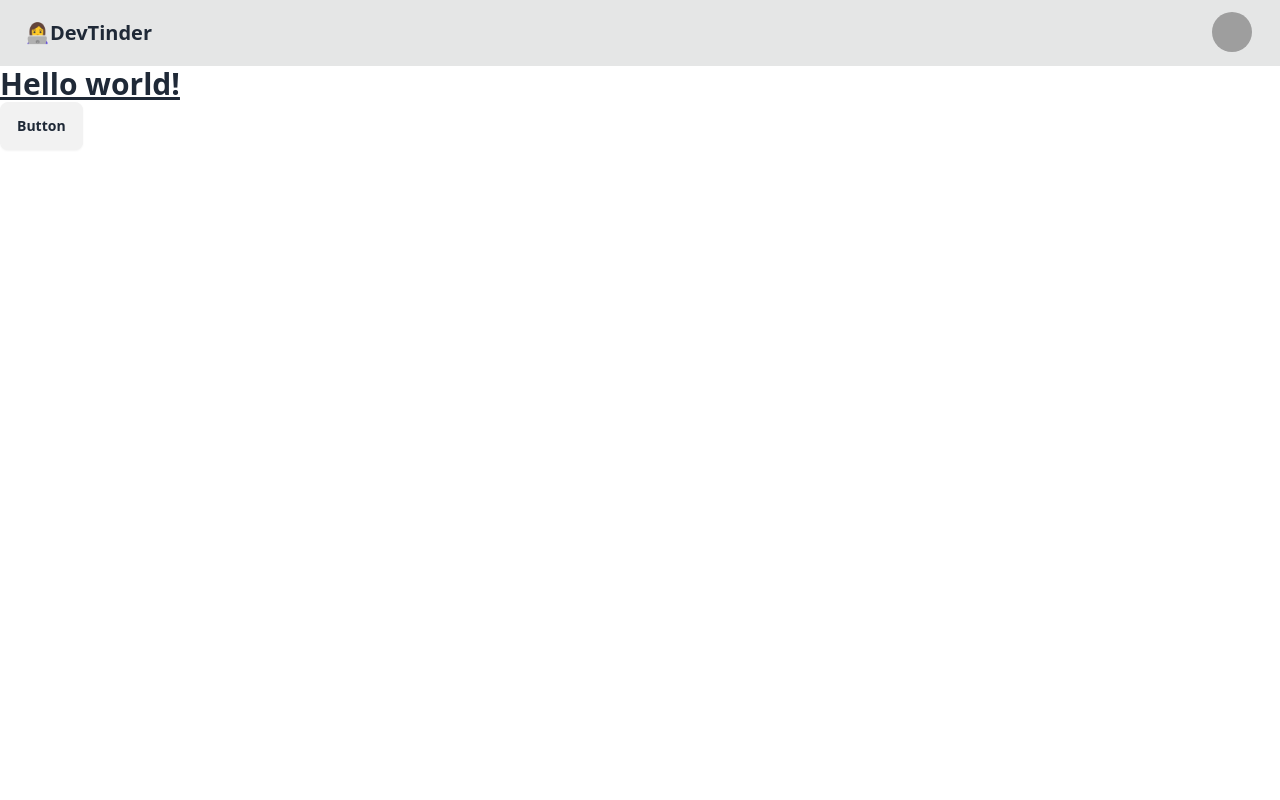
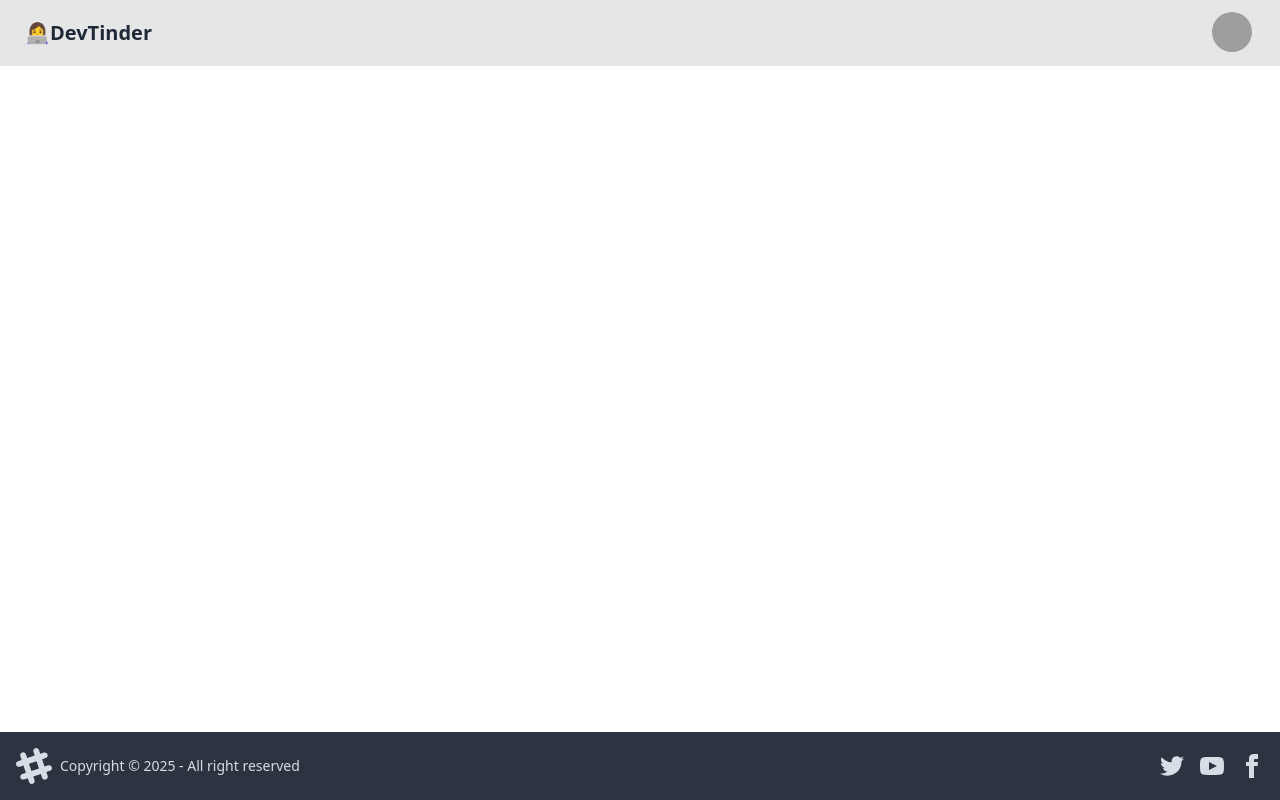
Before and after one commit to Ravi43chaurasiya/DevTinder-Frontend, a React (Vite) app: page / in a window 1280 px wide. Built offline with nearby package versions, Linux system fonts and the light colour scheme; grey boxes are pictures that could not be loaded.

Commit message:
routing using react-router-dom

```diff
--- a/package.json
+++ b/package.json
@@ -11,7 +11,8 @@
   },
   "dependencies": {
     "react": "^19.0.0",
-    "react-dom": "^19.0.0"
+    "react-dom": "^19.0.0",
+    "react-router-dom": "^7.1.5"
   },
   "devDependencies": {
     "@eslint/js": "^9.19.0",
--- a/src/App.jsx
+++ b/src/App.jsx
@@ -1,41 +1,24 @@
+import { BrowserRouter, Route, Routes } from "react-router-dom"
+import Body from "./Body"
+import Login from "./Login"
+import Profile from "./Profile"
+
 
 function App() {
 
   return (
     <>
-      <div className="navbar bg-base-300">
-  <div className="flex-1">
-    <a className="btn btn-ghost text-xl">👩‍💻DevTinder</a>
-  </div>
-  <div className="flex-none gap-2">
+    <BrowserRouter basename="/">
+      <Routes>
+        <Route path="/" element={<Body></Body>}>
+        <Route path="/login" element={<Login></Login>}></Route>
+        <Route path="/profile" element={<Profile></Profile>}></Route>
+        </Route>
 
-    <div className="dropdown dropdown-end mx-4">
-      <div tabIndex={0} role="button" className="btn btn-ghost btn-circle avatar">
-        <div className="w-10 rounded-full ">
-          <img
-            alt="Tailwind CSS Navbar component"
-            src="https://img.daisyui.com/images/stock/photo-1534528741775-53994a69daeb.webp" />
-        </div>
-      </div>
-      <ul
-        tabIndex={0}
-        className="menu menu-sm dropdown-content bg-base-100 rounded-box z-[1] mt-3 w-52 p-2 shadow">
-        <li>
-          <a className="justify-between">
-            Profile
-            <span className="badge">New</span>
-          </a>
-        </li>
-        <li><a>Settings</a></li>
-        <li><a>Logout</a></li>
-      </ul>
-    </div>
-  </div>
-</div>
-      <h1 className="text-3xl font-bold underline">
-      Hello world!
-    </h1>
-    <button class="btn">Button</button>
+      </Routes>
+    </BrowserRouter>
+
+
 
     </>
   )
--- /dev/null
+++ b/src/Body.jsx
@@ -0,0 +1,21 @@
+import React from 'react'
+import NavBar from './NavBar'
+import { Outlet } from 'react-router-dom'
+import Login from './Login'
+import Profile from './Profile'
+import Footer from './Footer'
+
+const Body = () => {
+  return (
+    <>
+    <NavBar></NavBar>
+    <Outlet>
+      <Login></Login>
+      <Profile></Profile>
+    </Outlet>
+    <Footer></Footer>
+    </>
+  )
+}
+
+export default Body
--- /dev/null
+++ b/src/Footer.jsx
@@ -0,0 +1,59 @@
+import React from 'react'
+
+const Footer = () => {
+  return (
+    <footer className="footer bg-neutral text-neutral-content items-center p-4 fixed bottom-0">
+  <aside className="grid-flow-col items-center">
+    <svg
+      width="36"
+      height="36"
+      viewBox="0 0 24 24"
+      xmlns="http://www.w3.org/2000/svg"
+      fillRule="evenodd"
+      clipRule="evenodd"
+      className="fill-current">
+      <path
+        d="M22.672 15.226l-2.432.811.841 2.515c.33 1.019-.209 2.127-1.23 2.456-1.15.325-2.148-.321-2.463-1.226l-.84-2.518-5.013 1.677.84 2.517c.391 1.203-.434 2.542-1.831 2.542-.88 0-1.601-.564-1.86-1.314l-.842-2.516-2.431.809c-1.135.328-2.145-.317-2.463-1.229-.329-1.018.211-2.127 1.231-2.456l2.432-.809-1.621-4.823-2.432.808c-1.355.384-2.558-.59-2.558-1.839 0-.817.509-1.582 1.327-1.846l2.433-.809-.842-2.515c-.33-1.02.211-2.129 1.232-2.458 1.02-.329 2.13.209 2.461 1.229l.842 2.515 5.011-1.677-.839-2.517c-.403-1.238.484-2.553 1.843-2.553.819 0 1.585.509 1.85 1.326l.841 2.517 2.431-.81c1.02-.33 2.131.211 2.461 1.229.332 1.018-.21 2.126-1.23 2.456l-2.433.809 1.622 4.823 2.433-.809c1.242-.401 2.557.484 2.557 1.838 0 .819-.51 1.583-1.328 1.847m-8.992-6.428l-5.01 1.675 1.619 4.828 5.011-1.674-1.62-4.829z"></path>
+    </svg>
+    <p>Copyright © {new Date().getFullYear()} - All right reserved</p>
+  </aside>
+  <nav className="grid-flow-col gap-4 md:place-self-center md:justify-self-end">
+    <a>
+      <svg
+        xmlns="http://www.w3.org/2000/svg"
+        width="24"
+        height="24"
+        viewBox="0 0 24 24"
+        className="fill-current">
+        <path
+          d="M24 4.557c-.883.392-1.832.656-2.828.775 1.017-.609 1.798-1.574 2.165-2.724-.951.564-2.005.974-3.127 1.195-.897-.957-2.178-1.555-3.594-1.555-3.179 0-5.515 2.966-4.797 6.045-4.091-.205-7.719-2.165-10.148-5.144-1.29 2.213-.669 5.108 1.523 6.574-.806-.026-1.566-.247-2.229-.616-.054 2.281 1.581 4.415 3.949 4.89-.693.188-1.452.232-2.224.084.626 1.956 2.444 3.379 4.6 3.419-2.07 1.623-4.678 2.348-7.29 2.04 2.179 1.397 4.768 2.212 7.548 2.212 9.142 0 14.307-7.721 13.995-14.646.962-.695 1.797-1.562 2.457-2.549z"></path>
+      </svg>
+    </a>
+    <a>
+      <svg
+        xmlns="http://www.w3.org/2000/svg"
+        width="24"
+        height="24"
+        viewBox="0 0 24 24"
+        className="fill-current">
+        <path
+          d="M19.615 3.184c-3.604-.246-11.631-.245-15.23 0-3.897.266-4.356 2.62-4.385 8.816.029 6.185.484 8.549 4.385 8.816 3.6.245 11.626.246 15.23 0 3.897-.266 4.356-2.62 4.385-8.816-.029-6.185-.484-8.549-4.385-8.816zm-10.615 12.816v-8l8 3.993-8 4.007z"></path>
+      </svg>
+    </a>
+    <a>
+      <svg
+        xmlns="http://www.w3.org/2000/svg"
+        width="24"
+        height="24"
+        viewBox="0 0 24 24"
+        className="fill-current">
+        <path
+          d="M9 8h-3v4h3v12h5v-12h3.642l.358-4h-4v-1.667c0-.955.192-1.333 1.115-1.333h2.885v-5h-3.808c-3.596 0-5.192 1.583-5.192 4.615v3.385z"></path>
+      </svg>
+    </a>
+  </nav>
+</footer>
+  )
+}
+
+export default Footer
--- /dev/null
+++ b/src/Login.jsx
@@ -0,0 +1,9 @@
+import React from 'react'
+
+const Login = () => {
+  return (
+    <div>Login</div>
+  )
+}
+
+export default Login
--- /dev/null
+++ b/src/NavBar.jsx
@@ -0,0 +1,37 @@
+import React from 'react'
+
+const NavBar = () => {
+  return (
+    <div className="navbar bg-base-300">
+    <div className="flex-1">
+      <a className="btn btn-ghost text-xl">👩‍💻DevTinder</a>
+    </div>
+    <div className="flex-none gap-2">
+
+      <div className="dropdown dropdown-end mx-4">
+        <div tabIndex={0} role="button" className="btn btn-ghost btn-circle avatar">
+          <div className="w-10 rounded-full ">
+            <img
+              alt="Tailwind CSS Navbar component"
+              src="https://img.daisyui.com/images/stock/photo-1534528741775-53994a69daeb.webp" />
+          </div>
+        </div>
+        <ul
+          tabIndex={0}
+          className="menu menu-sm dropdown-content bg-base-100 rounded-box z-[1] mt-3 w-52 p-2 shadow">
+          <li>
+            <a className="justify-between">
+              Profile
+              <span className="badge">New</span>
+            </a>
+          </li>
+          <li><a>Settings</a></li>
+          <li><a>Logout</a></li>
+        </ul>
+      </div>
+    </div>
+  </div>
+  )
+}
+
+export default NavBar
--- /dev/null
+++ b/src/Profile.jsx
@@ -0,0 +1,9 @@
+import React from 'react'
+
+const Profile = () => {
+  return (
+    <div>Profile</div>
+  )
+}
+
+export default Profile
```
Also changed, not shown: 2 other files (tests, documents, lock files or other folders).
